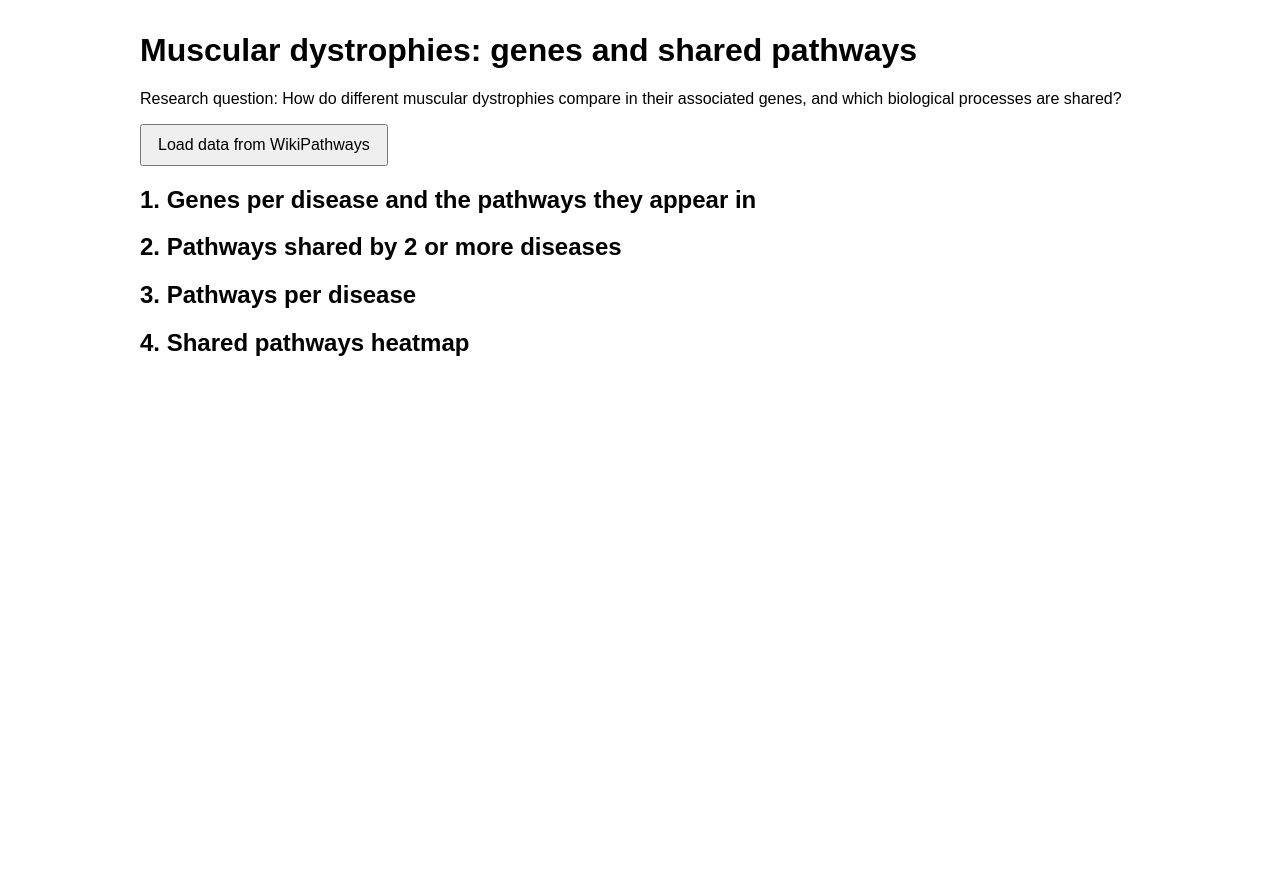
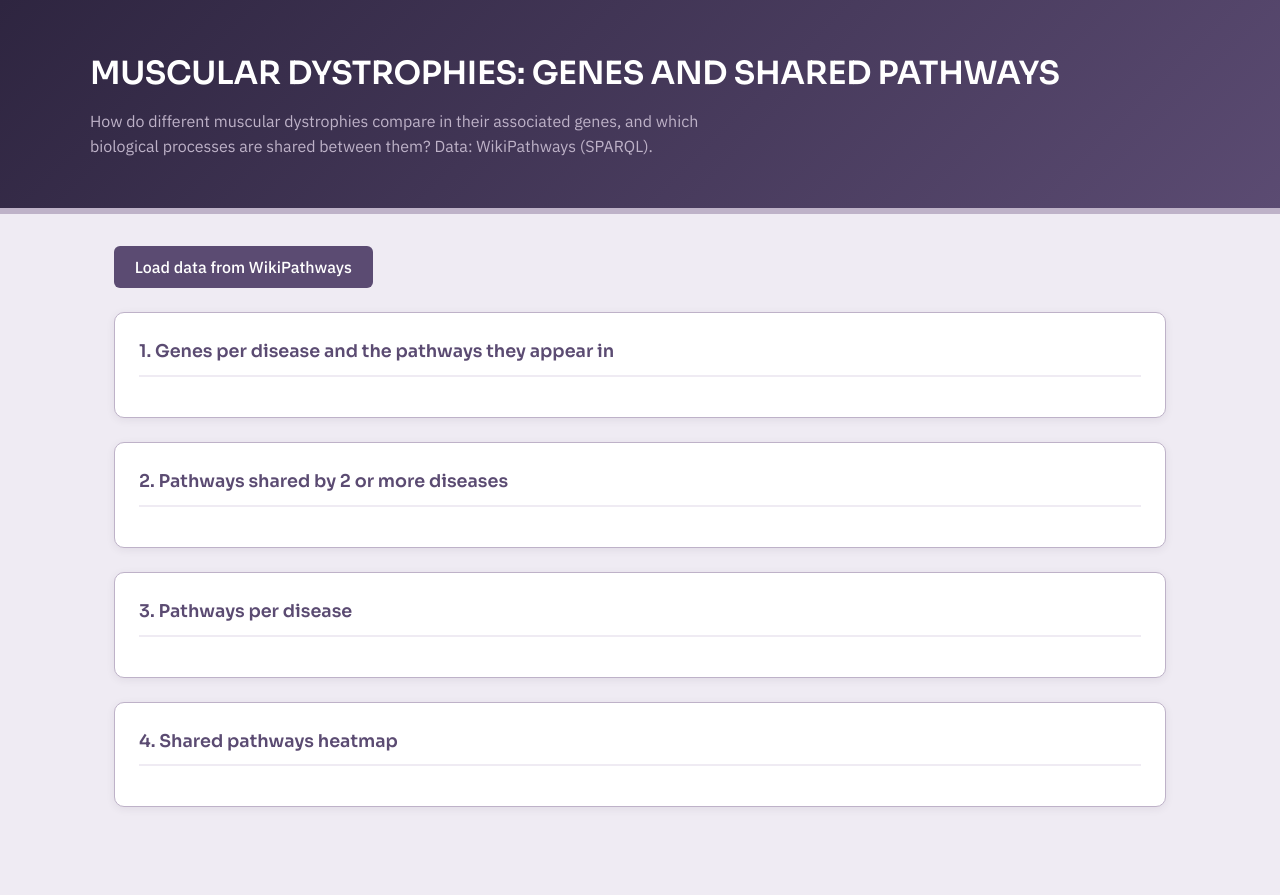
Before and after one commit to Rares-670/PRA---3007, a plain HTML site: page Index.html in a window 1280 px wide. Before the commit the page ends 800 px from the top, so only its background shows below. Drawn offline with nearby package versions, Linux system fonts and the light colour scheme.

Commit message:
Changed the font, color palette, overall easier to look at

```diff
--- a/Index.html
+++ b/Index.html
@@ -2,30 +2,51 @@
 <html lang="en">
 <head>
   <meta charset="UTF-8">
-  <title>Muscular dystrophies: genes and shared pathways</title>
+  <meta name="viewport" content="width=device-width, initial-scale=1.0">
+  <title>MUSCULAR DYSTROPHIES: GENES AND SHARED PATHWAYS</title>
+  <link rel="preconnect" href="https://fonts.googleapis.com">
+  <link rel="preconnect" href="https://fonts.gstatic.com" crossorigin>
+  <link href="https://fonts.googleapis.com/css2?family=IBM+Plex+Sans:wght@400;500;600&family=Sora:wght@500;600&display=swap" rel="stylesheet">
   <link rel="stylesheet" href="style.css">
 </head>
 <body>
-  <h1>Muscular dystrophies: genes and shared pathways</h1>
-  <p>Research question: How do different muscular dystrophies compare in
-     their associated genes, and which biological processes are shared?</p>
+  <header>
+    <div class="inner">
+      <h1>MUSCULAR DYSTROPHIES: GENES AND SHARED PATHWAYS</h1>
+      <p>How do different muscular dystrophies compare in their associated
+         genes, and which biological processes are shared between them?
+         Data: WikiPathways (SPARQL).</p>
+    </div>
+  </header>
 
+  <main>
+    <div class="controls">
       <button id="runBtn">Load data from WikiPathways</button>
-  <p id="status"></p>
+      <span id="status"></span>
+    </div>
 
+    <section>
       <h2>1. Genes per disease and the pathways they appear in</h2>
       <div id="geneTable"></div>
+    </section>
 
+    <section>
       <h2>2. Pathways shared by 2 or more diseases</h2>
       <div id="sharedTable"></div>
+    </section>
+
+    <section>
       <h2>3. Pathways per disease</h2>
-  <div id="barChart"></div>
+      <div id="barChart" class="chart"></div>
+    </section>
 
+    <section>
       <h2>4. Shared pathways heatmap</h2>
-  <div id="heatmap"></div>
+      <div id="heatmap" class="chart"></div>
+    </section>
+  </main>
 
   <script src="https://d3js.org/d3.v7.min.js"></script>
   <script src="script.js"></script>
-  <script src="script.js"></script>
 </body>
 </html>
--- a/script.js
+++ b/script.js
@@ -143,7 +143,7 @@ function drawBarChart(data) {
     .attr("y", d => y(d.disease))
     .attr("width", d => x(d.count))
     .attr("height", y.bandwidth())
-    .attr("fill", "#4682b4");
+    .attr("fill", "#5B4B72");
 
   // Axis label
   svg.append("text")
@@ -208,7 +208,7 @@ function drawHeatmap(shared, diseaseNames, pathwayToGenes) {
     .attr("x", d => x(d.name))
     .attr("width", x.bandwidth())
     .attr("height", y.bandwidth())
-    .attr("fill", d => d.on ? "#c0392b" : "#eeeeee")
+    .attr("fill", d => d.on ? "#5B4B72" : "#EFEBF3")
     .append("title")   // hover tooltip
     .text(d => d.on
       ? `${d.name}\n${d.title}\nGenes: ${[...pathwayToGenes[d.title]].join(", ")}`
--- a/style.css
+++ b/style.css
@@ -1,5 +1,77 @@
-body { font-family: Arial, sans-serif; max-width: 1000px; margin: 2rem auto; padding: 0 1rem; }
-button { padding: 0.6rem 1rem; font-size: 1rem; cursor: pointer; }
-table { border-collapse: collapse; width: 100%; margin-bottom: 2rem; }
-th, td { border: 1px solid #ccc; padding: 6px 10px; text-align: left; }
-th { background: #f0f0f0; }
+:root {
+  --lavender:       #BEB2C8;  /* your base colour */
+  --lavender-light: #EFEBF3;  /* page background, table stripes */
+  --lavender-mid:   #8F7FA3;  /* secondary accents */
+  --plum:           #5B4B72;  /* headings, buttons, chart fills */
+  --plum-dark:      #2E2540;  /* text, header */
+}
+
+* { box-sizing: border-box; }
+
+body {
+  margin: 0;
+  font-family: "IBM Plex Sans", Arial, sans-serif;
+  color: var(--plum-dark);
+  background: var(--lavender-light);
+  line-height: 1.6;
+}
+
+h1, h2 { font-family: "Sora", "IBM Plex Sans", Arial, sans-serif; }
+
+/* Header band */
+header {
+  background: linear-gradient(135deg, var(--plum-dark), var(--plum));
+  color: #fff;
+  padding: 3rem 1.5rem;
+  border-bottom: 6px solid var(--lavender);
+}
+header .inner, main { max-width: 1100px; margin: 0 auto; }
+header h1 { margin: 0 0 0.6rem; font-size: 2rem; font-weight: 600; letter-spacing: -0.01em; }
+header p  { margin: 0; max-width: 70ch; color: var(--lavender); }
+
+main { padding: 2rem 1.5rem 4rem; }
+
+/* Button + status */
+.controls { display: flex; align-items: center; gap: 1rem; margin-bottom: 1.5rem; }
+button {
+  font-family: inherit;
+  font-size: 1rem;
+  font-weight: 500;
+  color: #fff;
+  background: var(--plum);
+  border: none;
+  border-radius: 6px;
+  padding: 0.7rem 1.3rem;
+  cursor: pointer;
+  transition: background 0.2s;
+}
+button:hover { background: var(--plum-dark); }
+#status { color: var(--lavender-mid); font-weight: 500; }
+
+/* Section cards */
+section {
+  background: #fff;
+  border: 1px solid var(--lavender);
+  border-radius: 10px;
+  padding: 1.5rem;
+  margin-bottom: 1.5rem;
+  box-shadow: 0 2px 8px rgba(46, 37, 64, 0.08);
+}
+section h2 {
+  margin: 0 0 1rem;
+  padding-bottom: 0.6rem;
+  font-size: 1.1rem;
+  font-weight: 600;
+  color: var(--plum);
+  border-bottom: 2px solid var(--lavender-light);
+}
+
+/* Tables */
+table { border-collapse: collapse; width: 100%; font-size: 0.95rem; }
+th, td { padding: 8px 12px; text-align: left; border-bottom: 1px solid var(--lavender-light); }
+th { background: var(--plum); color: #fff; font-weight: 500; }
+tr:nth-child(even) td { background: var(--lavender-light); }
+
+/* Charts */
+.chart { overflow-x: auto; }
+svg text { font-family: "IBM Plex Sans", Arial, sans-serif; fill: var(--plum-dark); }
```
Lines whose indentation alone changed are shown as unchanged.
